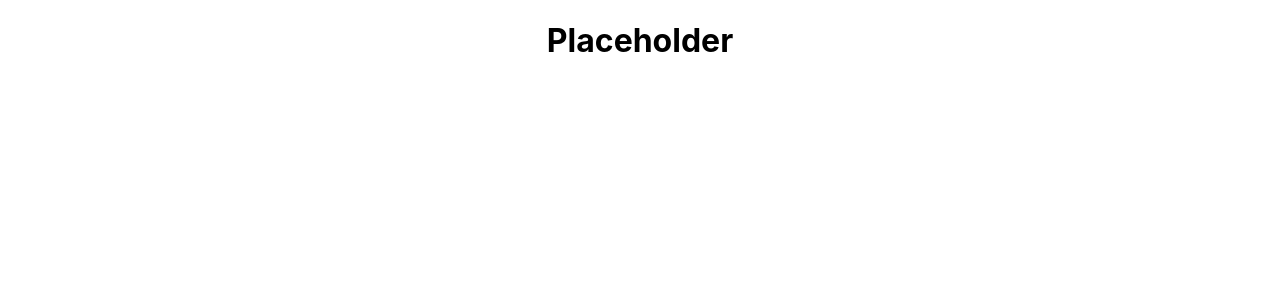
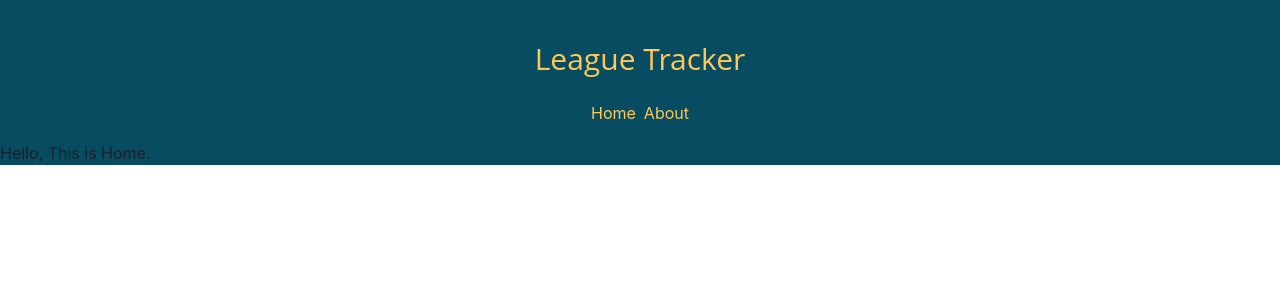
Before and after one commit to chrisumartinez/league-tracker, a React (Create React App) app: page / in a window 1280 px wide. Shown: the top 300 px of the page. Built offline with nearby package versions, Linux system fonts and the light colour scheme.

Commit message:
color.js:
adding palettes of colors

NavBar.js:
- Added NavBar from old project

About.js:
- Added About component to explain and introduce myself, explain project

Home.js:
- Main landing page, set up most of the logic here
:

```diff
--- a/package.json
+++ b/package.json
@@ -12,6 +12,7 @@
     "framer-motion": "^5.6.0",
     "react": "^17.0.2",
     "react-dom": "^17.0.2",
+    "react-router-dom": "^6.2.1",
     "react-scripts": "5.0.0",
     "web-vitals": "^2.1.4"
   },
--- a/src/App.js
+++ b/src/App.js
@@ -1,12 +1,20 @@
-import logo from "./logo.svg";
 import "./App.css";
+import React from "react";
+import NavBar from "./components/NavBar.js";
+import { BrowserRouter as Router, Routes, Route } from "react-router-dom";
+import { Home } from "./routes/Home.js";
+import { About } from "./routes/About.js";
 
-function App() {
+const App = () => {
 	return (
-		<div className="App">
-			<h1>Placeholder</h1>
-		</div>
+		<Router>
+			<NavBar />
+			<Routes>
+				<Route path="/" element={<Home />} />
+				<Route path="/about" element={<About />} />
+			</Routes>
+		</Router>
 	);
-}
+};
 
 export default App;
--- /dev/null
+++ b/src/components/NavBar.js
@@ -0,0 +1,48 @@
+import { Flex, Stack, Spacer } from "@chakra-ui/layout";
+import { Text } from "@chakra-ui/layout";
+import { Link } from "@chakra-ui/react";
+import { Link as RouterLink } from "react-router-dom";
+
+const MenuItemStack = ({ handleIsOpen }) => {
+	return (
+		<Stack align="center" direction="row" color="#FFC857">
+			<RouterLink as={Link} to="/" onClick={handleIsOpen}>
+				Home
+			</RouterLink>
+			<RouterLink as={Link} to="/about" onClick={handleIsOpen}>
+				About
+			</RouterLink>
+		</Stack>
+	);
+};
+
+const BrandStack = () => {
+	return (
+		<Stack spacing={6} align="center" direction="row" pd={4} m={5}>
+			<RouterLink as={Link} to="/">
+				<Text fontSize="3xl" color="#FFC857" fontFamily="Open Sans">
+					League Tracker
+				</Text>
+			</RouterLink>
+		</Stack>
+	);
+};
+
+const NavBar = ({ handleIsOpen }) => {
+	return (
+		<Flex
+			bg="#084C61"
+			flexFlow="column wrap"
+			px={4}
+			py={4}
+			justifyContent="center"
+			alignItems="center"
+		>
+			<BrandStack />
+			<Spacer />
+			<MenuItemStack handleIsOpen={handleIsOpen} />
+		</Flex>
+	);
+};
+
+export default NavBar;
--- /dev/null
+++ b/src/components/color.js
@@ -0,0 +1 @@
+export const bgColor = "#084C61";
--- a/src/index.js
+++ b/src/index.js
@@ -1,14 +1,17 @@
-import React from 'react';
-import ReactDOM from 'react-dom';
-import './index.css';
-import App from './App';
-import reportWebVitals from './reportWebVitals';
+import React from "react";
+import ReactDOM from "react-dom";
+import "./index.css";
+import App from "./App";
+import reportWebVitals from "./reportWebVitals";
+import { ChakraProvider } from "@chakra-ui/react";
 
 ReactDOM.render(
-  <React.StrictMode>
-    <App />
-  </React.StrictMode>,
-  document.getElementById('root')
+	<React.StrictMode>
+		<ChakraProvider>
+			<App />
+		</ChakraProvider>
+	</React.StrictMode>,
+	document.getElementById("root")
 );
 
 // If you want to start measuring performance in your app, pass a function
--- /dev/null
+++ b/src/routes/About.js
@@ -0,0 +1,10 @@
+import { Flex } from "@chakra-ui/react";
+import { bgColor } from "../components/color";
+
+export const About = () => {
+	return (
+		<Flex bg={bgColor}>
+			<h1>This is About Page.</h1>
+		</Flex>
+	);
+};
--- /dev/null
+++ b/src/routes/Home.js
@@ -0,0 +1,10 @@
+import { Flex } from "@chakra-ui/react";
+import { bgColor } from "../components/color";
+
+export const Home = () => {
+	return (
+		<Flex bg={bgColor}>
+			<h1>Hello, This is Home.</h1>
+		</Flex>
+	);
+};
```
Also changed, not shown: 1 other file (tests, documents, lock files or other folders).
